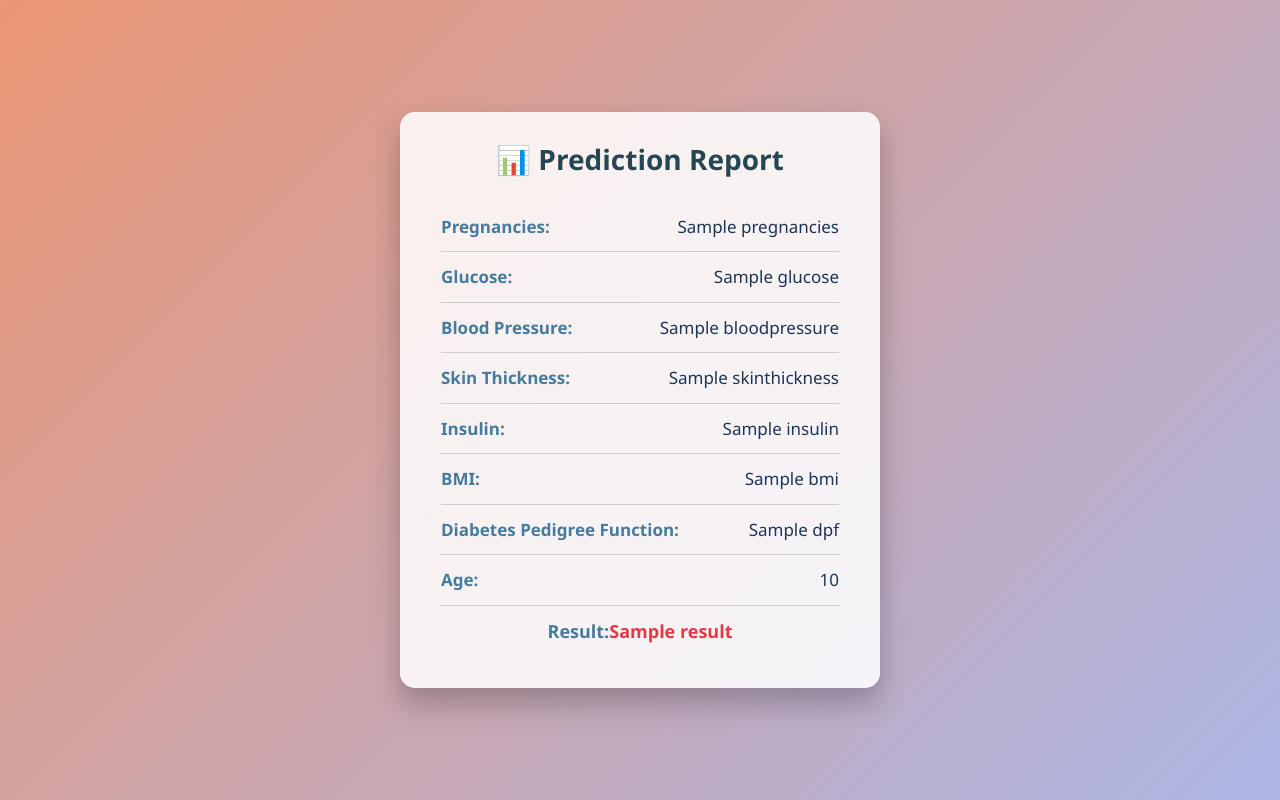
After one commit to jahanOSTG/Healthguard_With-Smart-AI-Diagnosis-Hub, a Flask app: template templates/diabetes_report.html in a window 1280 px wide. The commit adds this page. Run offline with Flask 3, Linux system fonts and the light colour scheme; the template is opened without the code that fills it: most values are stand-ins (such as "Sample title", 1, 10 or a date in 2020); some libraries are stand-ins or nearby versions.

Commit message:
Add files via upload

```diff
--- /dev/null
+++ b/templates/diabetes_report.html
@@ -0,0 +1,107 @@
+{% extends 'app.html' %}
+{% block extra_css %}
+<link rel="stylesheet" href="{{ url_for('static', filename='css/report.css') }}">
+{% endblock %}
+
+{% block content %}
+<div class="report-wrapper">
+  <h2>📊 Prediction Report</h2>
+  <ul>
+    <li><strong>Pregnancies:</strong> {{ data.pregnancies }}</li>
+    <li><strong>Glucose:</strong> {{ data.glucose }}</li>
+    <li><strong>Blood Pressure:</strong> {{ data.bloodpressure }}</li>
+    <li><strong>Skin Thickness:</strong> {{ data.skinthickness }}</li>
+    <li><strong>Insulin:</strong> {{ data.insulin }}</li>
+    <li><strong>BMI:</strong> {{ data.bmi }}</li>
+    <li><strong>Diabetes Pedigree Function:</strong> {{ data.dpf }}</li>
+    <li><strong>Age:</strong> {{ data.age }}</li>
+    <li><strong>Result:</strong> <span style="color: #e63946; font-weight: bold;">{{ data.result }}</span></li>
+  </ul>
+</div>
+
+<style>
+    /* report.css */
+
+body {
+  background: linear-gradient(135deg, #eb9674 0%, #ACB6E5 100%);
+  font-family: 'Segoe UI', Tahoma, Geneva, Verdana, sans-serif;
+  margin: 0;
+  padding: 40px 20px;
+  display: flex;
+  justify-content: center;
+  align-items: center;
+  min-height: 100vh;
+}
+
+.report-wrapper {
+  background: rgba(255, 255, 255, 0.85);
+  padding: 30px 40px;
+  border-radius: 15px;
+  box-shadow: 0 15px 30px rgba(0, 0, 0, 0.25);
+  width: 100%;
+  max-width: 480px;
+  backdrop-filter: blur(10px);
+  -webkit-backdrop-filter: blur(10px);
+  border: 1px solid rgba(255, 255, 255, 0.3);
+  color: #1d3557;
+  text-align: left;
+}
+
+.report-wrapper h2 {
+  font-weight: 700;
+  font-size: 28px;
+  margin-bottom: 25px;
+  text-align: center;
+  color: #264653;
+}
+
+.report-wrapper ul {
+  list-style-type: none;
+  padding: 0;
+  margin: 0;
+}
+
+.report-wrapper ul li {
+  font-size: 17px;
+  padding: 12px 0;
+  border-bottom: 1px solid #ccc;
+  display: flex;
+  justify-content: space-between;
+  align-items: center;
+}
+
+.report-wrapper ul li strong {
+  font-weight: 700;
+  color: #457b9d;
+}
+
+.report-wrapper ul li:last-child {
+  border-bottom: none;
+  font-size: 18px;
+  color: #e63946;
+  font-weight: 900;
+  justify-content: center;
+  text-align: center;
+}
+
+.report-wrapper ul li:last-child span {
+  font-weight: 900;
+  color: #e63946;
+}
+
+@media (max-width: 500px) {
+  .report-wrapper {
+    padding: 20px 25px;
+    max-width: 100%;
+  }
+
+  .report-wrapper h2 {
+    font-size: 24px;
+  }
+
+  .report-wrapper ul li {
+    font-size: 16px;
+  }
+}
+<\style>
+{% endblock %}
```
Also changed, not shown: templates/diabetes.html (+70 -23 lines).
